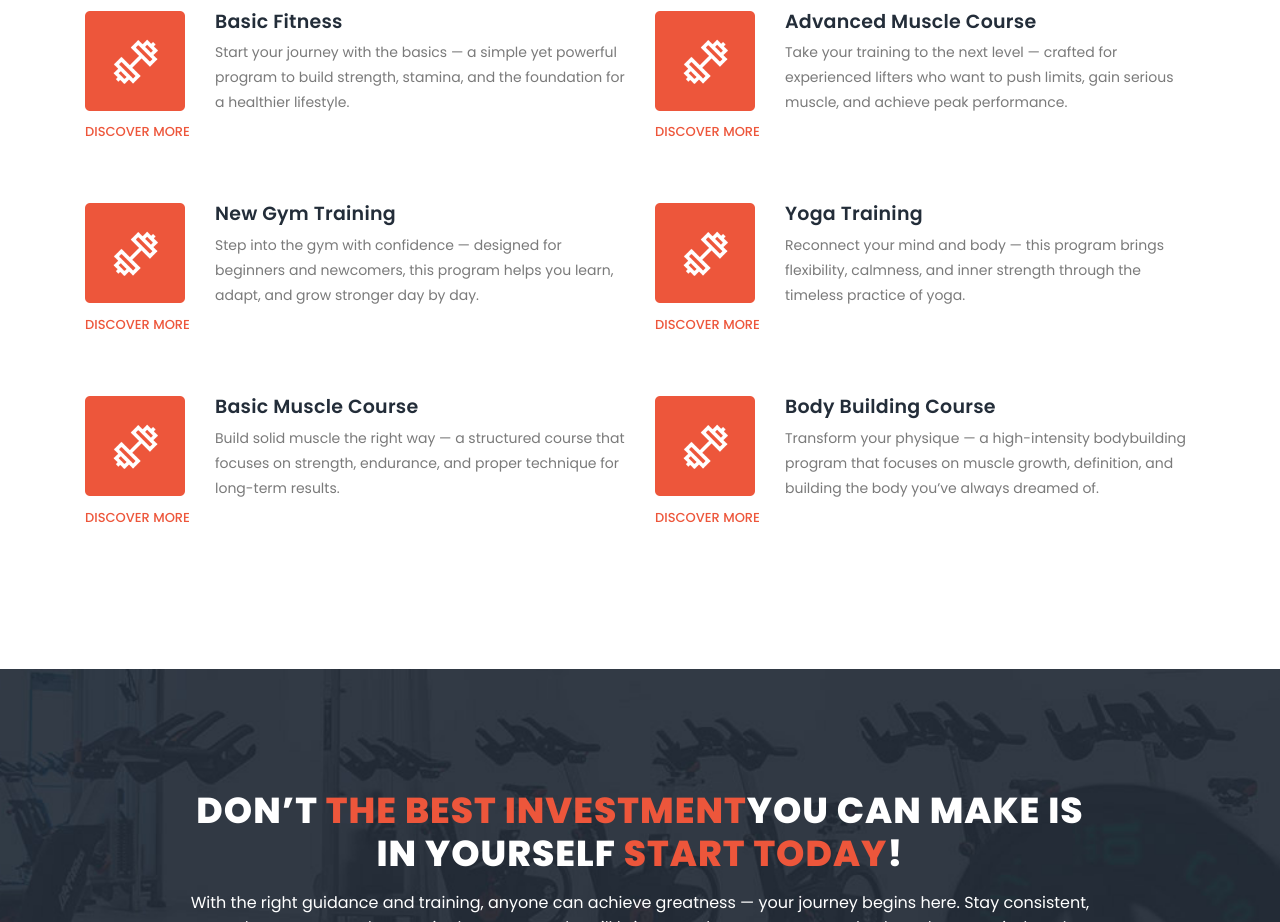
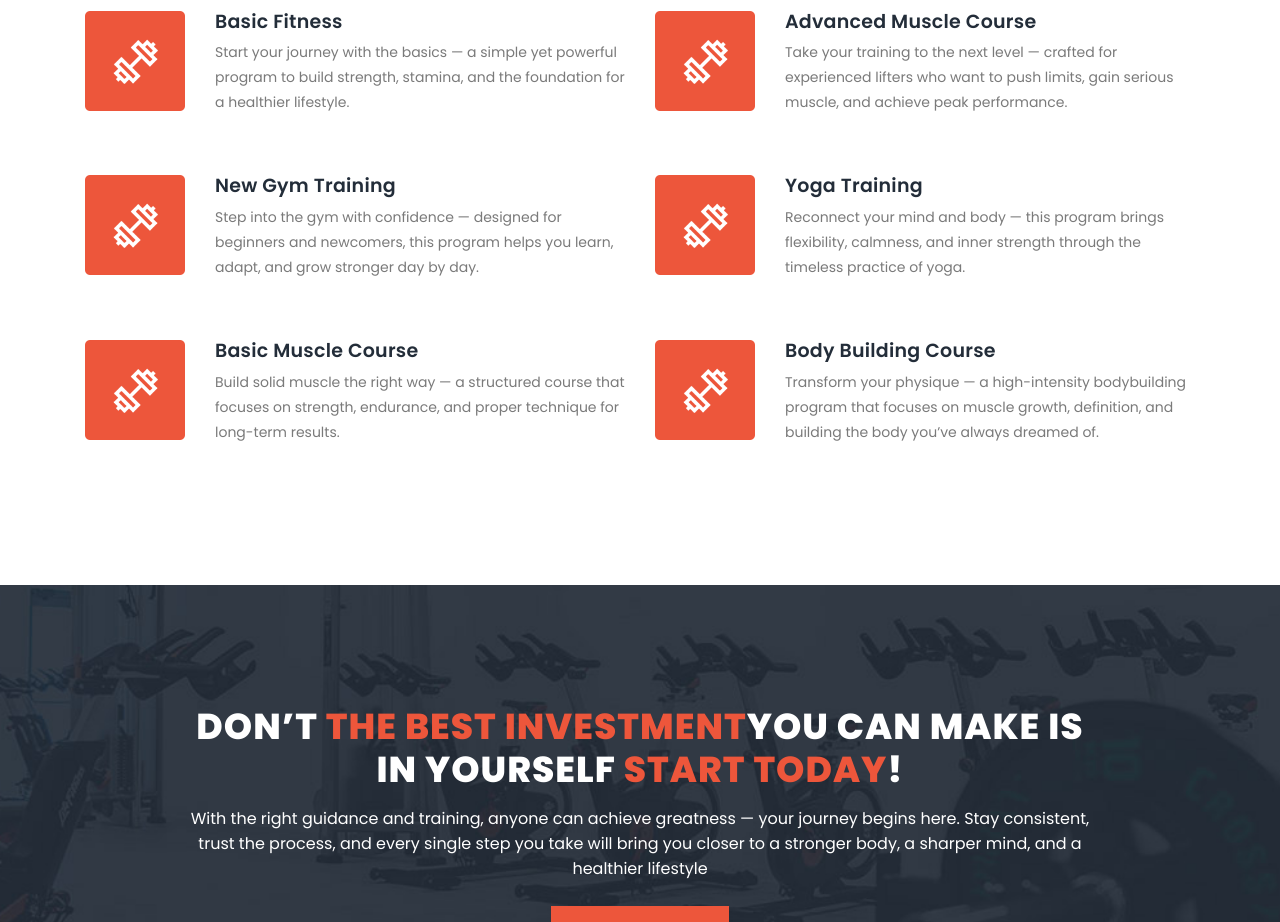
Before and after one commit to hadeedmemon/Gym-Website, a plain HTML site: page index.html in a window 1280 px wide. Shown: the part 1180-2102 px from the top of the page. Drawn offline with Linux system fonts and the light colour scheme.

Commit message:
Buttons Remove

```diff
--- a/index.html
+++ b/index.html
@@ -109,7 +109,6 @@ TemplateMo 548 Chain Of Iron Man Gym
                             <div class="right-content">
                                 <h4>Basic Fitness</h4>
                                 <p>Start your journey with the basics — a simple yet powerful program to build strength, stamina, and the foundation for a healthier lifestyle.</p>
-                                <a href="#" class="text-button">Discover More</a>
                             </div>
                         </li>
                         <li class="feature-item">
@@ -119,7 +118,6 @@ TemplateMo 548 Chain Of Iron Man Gym
                             <div class="right-content">
                                 <h4>New Gym Training</h4>
                                 <p>Step into the gym with confidence — designed for beginners and newcomers, this program helps you learn, adapt, and grow stronger day by day.</p>
-                                <a href="#" class="text-button">Discover More</a>
                             </div>
                         </li>
                         <li class="feature-item">
@@ -129,7 +127,6 @@ TemplateMo 548 Chain Of Iron Man Gym
                             <div class="right-content">
                                 <h4>Basic Muscle Course</h4>
                                 <p>Build solid muscle the right way — a structured course that focuses on strength, endurance, and proper technique for long-term results.</p>
-                                <a href="#" class="text-button">Discover More</a>
                             </div>
                         </li>
                     </ul>
@@ -143,7 +140,6 @@ TemplateMo 548 Chain Of Iron Man Gym
                             <div class="right-content">
                                 <h4>Advanced Muscle Course</h4>
                                 <p>Take your training to the next level — crafted for experienced lifters who want to push limits, gain serious muscle, and achieve peak performance.</p>
-                                <a href="#" class="text-button">Discover More</a>
                             </div>
                         </li>
                         <li class="feature-item">
@@ -153,7 +149,6 @@ TemplateMo 548 Chain Of Iron Man Gym
                             <div class="right-content">
                                 <h4>Yoga Training</h4>
                                 <p>Reconnect your mind and body — this program brings flexibility, calmness, and inner strength through the timeless practice of yoga.</p>
-                                <a href="#" class="text-button">Discover More</a>
                             </div>
                         </li>
                         <li class="feature-item">
@@ -163,7 +158,6 @@ TemplateMo 548 Chain Of Iron Man Gym
                             <div class="right-content">
                                 <h4>Body Building Course</h4>
                                 <p>Transform your physique — a high-intensity bodybuilding program that focuses on muscle growth, definition, and building the body you’ve always dreamed of.</p>
-                                <a href="#" class="text-button">Discover More</a>
                             </div>
                         </li>
                     </ul>
```
Also changed, not shown: assets/images/second-trainer-old.jpg (added), assets/images/second-trainer.jpg.
